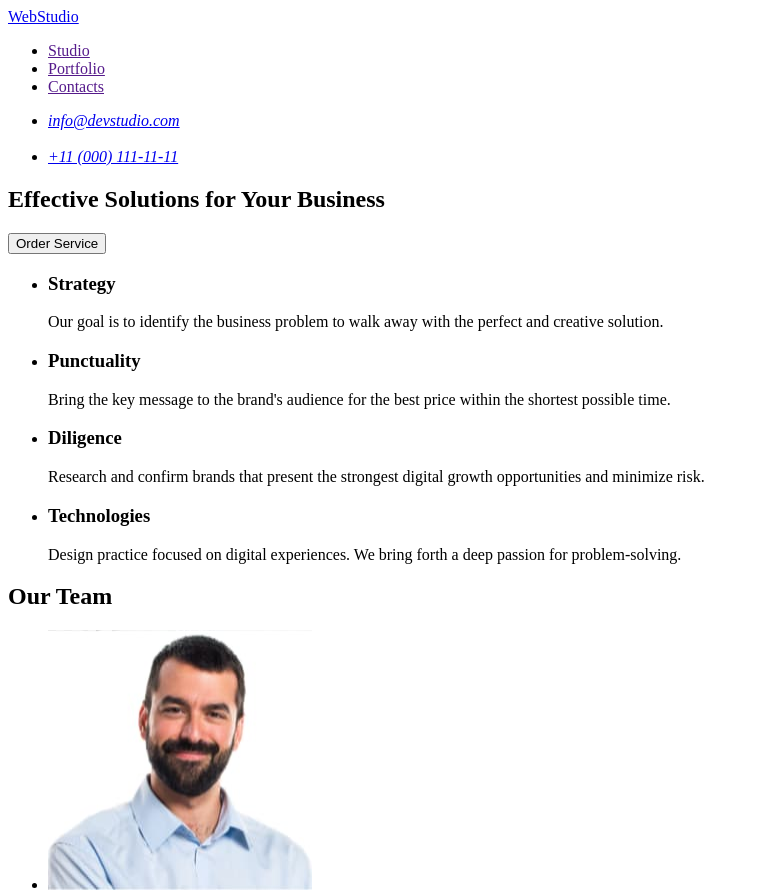
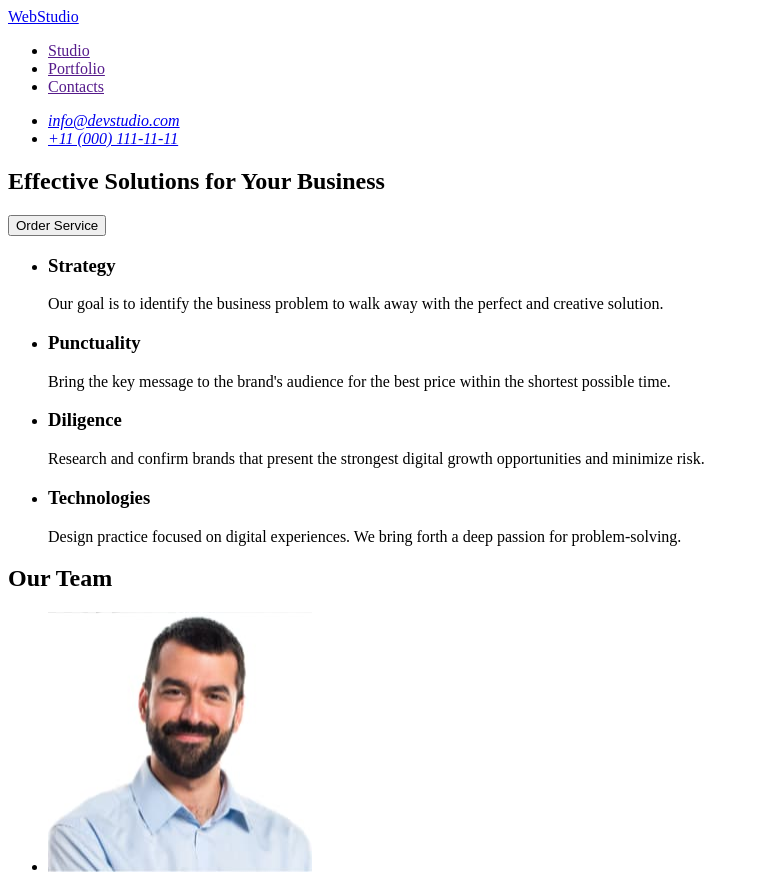
Before and after one commit to valiana35/goit-markup-hw-01, a plain HTML site: page index.html in a window 1280 px wide. Shown: the top 890 px of the page, without its empty margins (0-759 px from the left). Drawn offline with Linux system fonts and the light colour scheme; files whose address does not match are found by name.

Commit message:
Update index.html

```diff
--- a/index.html
+++ b/index.html
@@ -17,7 +17,7 @@
         </nav>
         <address>
             <ul>
-                <li><a href="mailto:info@devstudio.com">info@devstudio.com</a></li><br/>
+                <li><a href="mailto:info@devstudio.com">info@devstudio.com</a></li>
                 <li><a href="tel:+110001111111">+11 (000) 111-11-11</a></li>
             </ul>
         </address>
```
